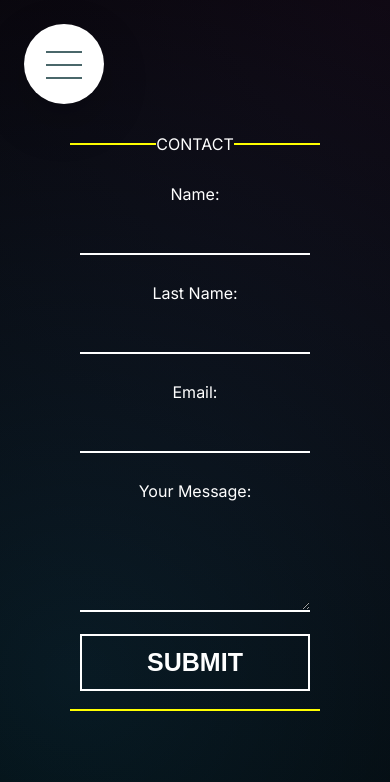
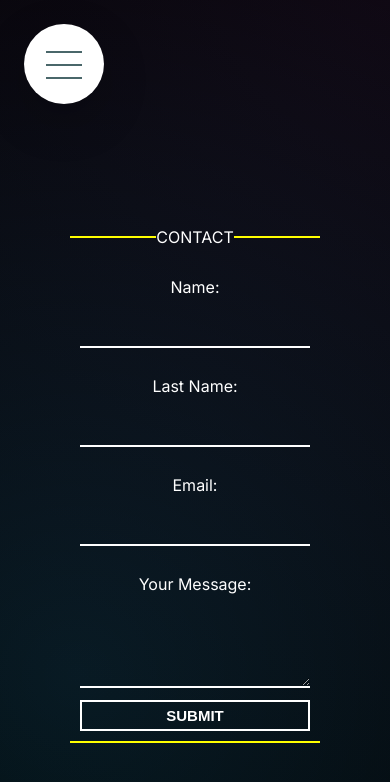
Before and after one commit to maybezzz777/main, a plain HTML site: page contact.html in a window 390 px wide. Drawn offline with Linux system fonts and the light colour scheme.

Commit message:
Add files via upload

```diff
--- a/style.css
+++ b/style.css
@@ -99,9 +99,8 @@ fieldset {
   border-radius: 0%;
 }
 
-
-#submit{
-  border:2px solid white;
+#submit {
+  border: 2px solid white;
   font-size: 25px;
   font-weight: bold;
 }
@@ -150,6 +149,17 @@ textarea {
     font-size: 20px;
     left: 75%;
     top: -3%;
+  }
+  .container {
+    margin-top: 15vh;
+  }
+  #submit {
+    font-size: 15px;
+    padding: 5px;
+    margin: 0;
+  }
+  #msg {
+    height: 10vh;
   }
 }
 
```
